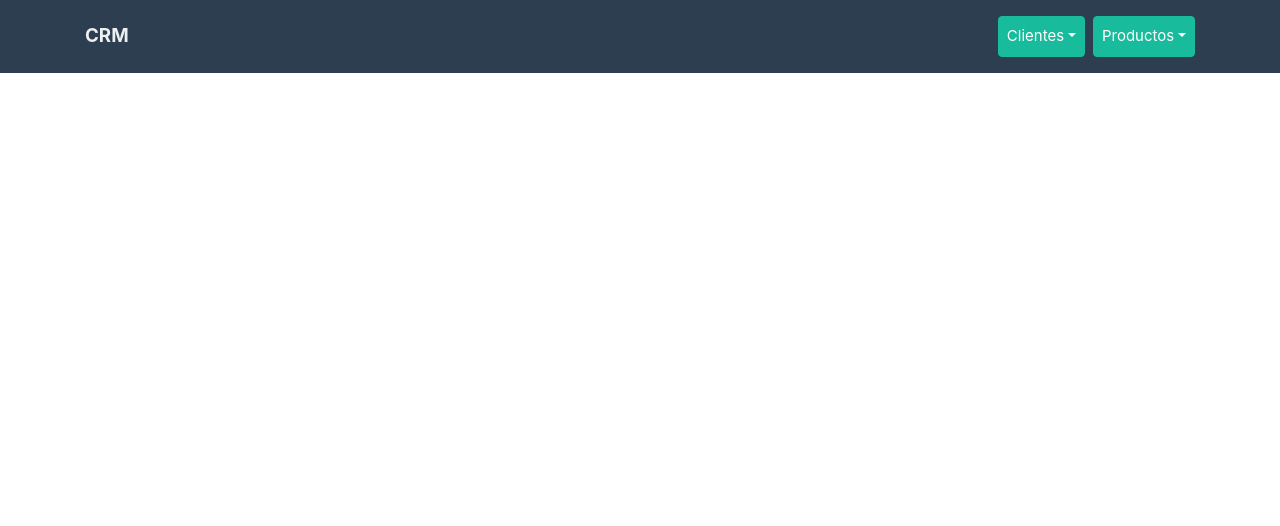
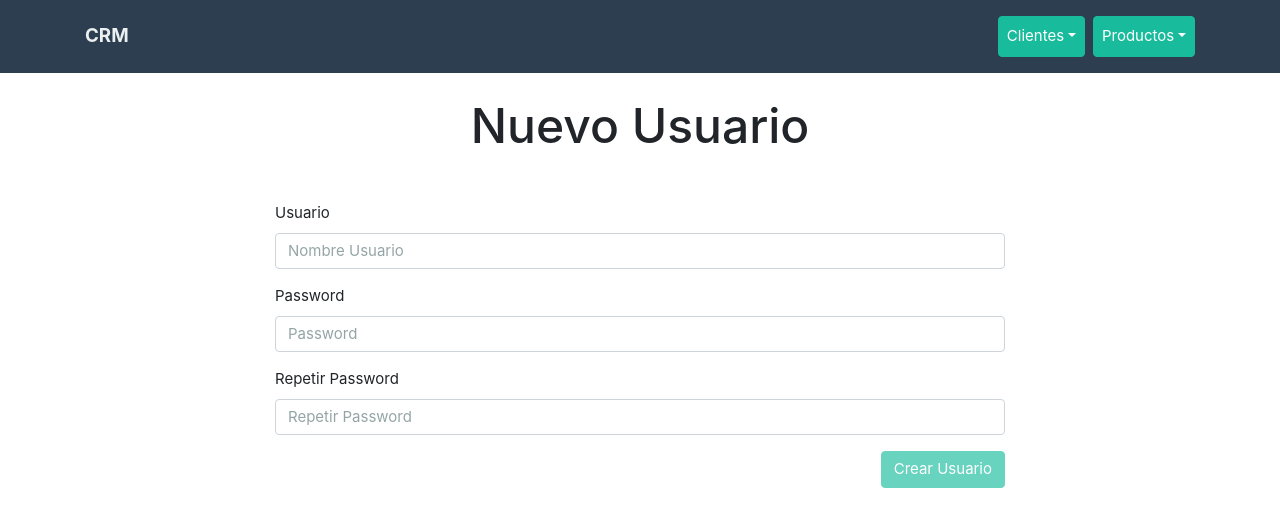
Before and after one commit to reyjach/proyecto-cliente, a React (Create React App) app: page /registro in a window 1280 px wide. Shown: the top 526 px of the page. Built offline with nearby package versions, Linux system fonts and the light colour scheme.

Commit message:
se creo el componente de Auth para ingresar un usuario nuevo, se valido que la contraseña fueran iguales, tambien se agrego los datos a la basede datos

```diff
--- a/src/App.js
+++ b/src/App.js
@@ -21,6 +21,7 @@ import NuevoPedido from './Componentes/Pedidos/NuevoPedido';
 import PedidosCliente from './Componentes/Pedidos/PedidosCliente';
 
 import Panel from './Componentes/Panel/Panel';
+import Registro from './Componentes/Auth/Registro';
 
 const client = new ApolloClient({
   uri: 'http://localhost:4000/graphql',
@@ -51,6 +52,7 @@ class App extends Component{
                 <Route exact path='/productos/nuevo' component={NuevoProducto}></Route>
                 <Route exact path='/pedidos/nuevo/:id' component={NuevoPedido}></Route>
                 <Route exact path='/pedidos/:id' component={PedidosCliente}></Route>
+                <Route exact path='/registro' component={Registro}></Route>
                 <Route exact path='/panel' component={Panel}></Route>
               </Switch>
             </div>
--- /dev/null
+++ b/src/Componentes/Auth/Registro.js
@@ -0,0 +1,116 @@
+import React, { Component } from 'react';
+import { Mutation } from 'react-apollo';
+import { NUEVO_USUARIO } from '../../mutations/index';
+
+const inicialState = {
+    usuario: '',
+    password: '',
+    repetirPassword: ''
+}
+
+class Registro extends Component {
+    state = {
+        ...inicialState
+    }
+
+    limpiarState = () => {
+        this.setState({...inicialState})
+    }
+
+    crearRegistro = (e, crearUsuario) => {
+        e.preventDefault();
+
+        console.log('Creando Registro')
+
+        crearUsuario().then(data => {
+            this.limpiarState();
+        })
+    }
+
+    actualizarState = e => {
+        const {name, value} = e.target;
+
+        this.setState({
+            [name] : value
+        })
+    }
+
+    validarForm = () => {
+        const {usuario, password, repetirPassword} = this.state;
+
+        const noValido = !usuario || !password || password !== repetirPassword;
+
+        //console.log(noValido)
+
+        return noValido;
+    }
+    render() {
+
+        const {usuario, password, repetirPassword } = this.state;
+
+
+        return (
+            <React.Fragment>
+                <h1 className="text-center mb-5">Nuevo Usuario</h1>
+                <div className="row  justify-content-center">
+                    <Mutation mutation={NUEVO_USUARIO} variables={{usuario, password}}>
+                        {(crearUsuario, {loading, error, data}) => {
+
+
+                            return (
+                                <form
+                                    className="col-md-8"
+                                    onSubmit={ e => this.crearRegistro(e, crearUsuario) }
+                                 >
+                                        <div className="form-group">
+                                            <label>Usuario</label>
+                                            <input
+                                                onChange={this.actualizarState}
+                                                type="text"
+                                                name="usuario"
+                                                className="form-control"
+                                                placeholder="Nombre Usuario"
+                                                value={usuario}
+                                            />
+                                        </div>
+                                        <div className="form-group">
+                                            <label>Password</label>
+                                            <input
+                                                onChange={this.actualizarState}
+                                                type="password"
+                                                name="password"
+                                                className="form-control"
+                                                placeholder="Password"
+                                                value={password}
+                                            />
+                                        </div>
+                                        <div className="form-group">
+                                            <label>Repetir Password</label>
+                                            <input
+                                                onChange={this.actualizarState}
+                                                type="password"
+                                                name="repetirPassword"
+                                                className="form-control"
+                                                placeholder="Repetir Password"
+                                                value={repetirPassword}
+                                            />
+                                        </div>
+
+                                        <button
+                                            disabled={this.validarForm()}
+                                            type="submit"
+                                            className="btn btn-success float-right">
+                                                Crear Usuario
+                                        </button>
+                                </form>
+                            )
+                        }}
+                    </Mutation>
+
+                </div>
+            </React.Fragment>
+         );
+    }
+}
+
+export default Registro;
--- a/src/Componentes/Panel/Clientes.js
+++ b/src/Componentes/Panel/Clientes.js
@@ -18,13 +18,15 @@ const Clientes = () => {
 
                         console.log(data)
 
-                        const topClientesGrafica = [];
+                        let topClientesGrafica = [];
 
                         data.topClientes.map((pedido, index) => {
                             topClientesGrafica[index] = {
                                 ...pedido.cliente[0],
                                 total:pedido.total
                             }
+
+
                         });
 
                         console.log(topClientesGrafica)
--- a/src/mutations/index.js
+++ b/src/mutations/index.js
@@ -74,3 +74,11 @@ export const ACTUALIZAR_ESTADO = gql `
         actualizarEstado(input: $input)
     }
 `;
+
+// Usuarios
+
+export const NUEVO_USUARIO = gql `
+    mutation crearUsuario($usuario: String!, $password: String!){
+        crearUsuario(usuario: $usuario, password: $password)
+    }
+`;
```
Also changed, not shown: 1 other file (tests, documents, lock files or other folders).
